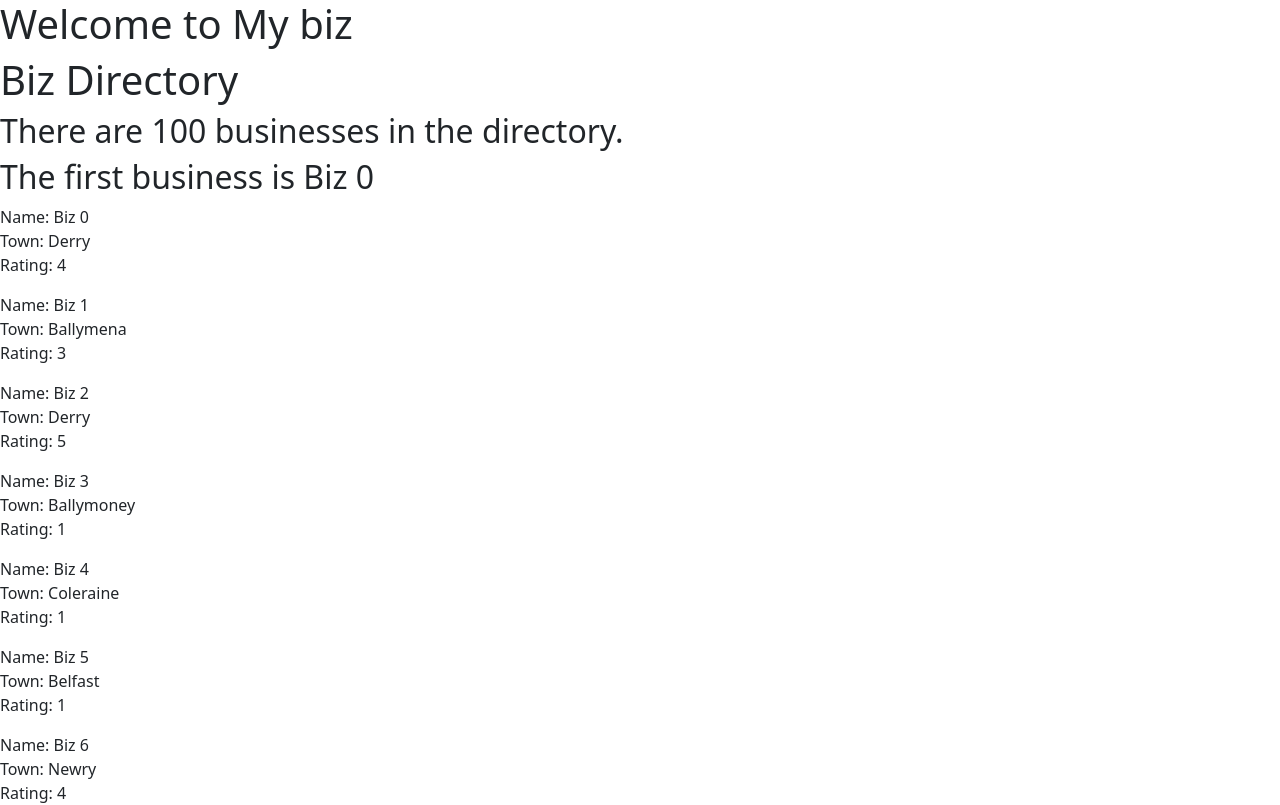
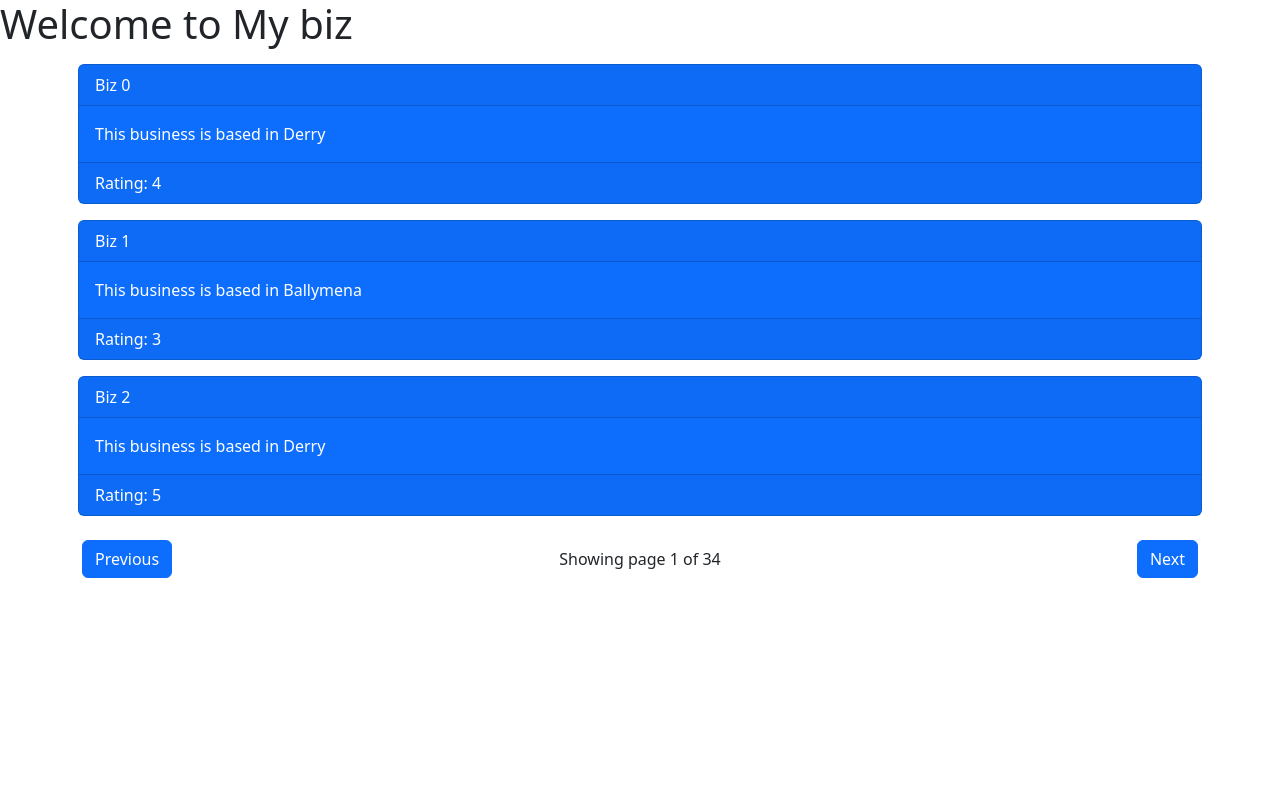
Before and after one commit to RuisuRasu249/biz, an Angular app: page / in a window 1280 px wide. Shown: the top 805 px of the page. Built offline with nearby package versions, Linux system fonts and the light colour scheme.

Commit message:
Front end Pagination

```diff
--- a/src/app/business.component.html
+++ b/src/app/business.component.html
@@ -1,23 +1,3 @@
-<h1>Biz Directory</h1>
-
-<h2>
-    There are {{business_list.length}}
-    businesses in the directory.
-</h2>
-
-<h2>
-    The first business is
-    {{business_list[0].name}}
-</h2>
-
-@for (business of business_list; track business.name){
-    <p>
-        Name: {{business.name}} <br>
-        Town: {{business.town}} <br>
-        Rating: {{business.rating}}
-    </p>
-}
-
 <div class="container">
     <div class="row">
         <div class="col-sm-12 p-2">
@@ -37,4 +17,25 @@
             }
         </div>
     </div>
+
+    <div class="row">
+        <div class="col-sm-4">
+            <button class="btn btn-primary"
+                (click) = "previousPage()">
+                Previous
+            </button>
+        </div>
+
+        <div class="col-sm-4 text-center align-self-center">
+            Showing page {{this.page}}
+            of {{this.dataService.getLastPageNumber()}}
+        </div>
+
+        <div class="col-sm-4 text-end">
+            <button class="btn btn-primary"
+                (click) = "nextPage()">
+                Next
+            </button>
+        </div>
+    </div>
 </div>
--- a/src/app/business.component.ts
+++ b/src/app/business.component.ts
@@ -12,10 +12,25 @@
 export class BusinessComponent {
 
   business_list: any;
+  page: number = 1;
 
-  constructor(private dataService: DataService){}
+  constructor(public dataService: DataService){}
 
   ngOnInit(){
-    this.business_list = this.dataService.getBusiness();
+    this.business_list = this.dataService.getBusinesses(this.page);
+  }
+
+  previousPage(){
+    if(this.page > 1){
+      this.page = this.page - 1;
+      this.business_list = this.dataService.getBusinesses(this.page);
+    }
+  }
+
+  nextPage(){
+    if(this.page < this.dataService.getLastPageNumber()){
+      this.page = this.page + 1;
+      this.business_list = this.dataService.getBusinesses(this.page);
+    }
   }
 }
--- a/src/app/data.service.ts
+++ b/src/app/data.service.ts
@@ -2,8 +2,18 @@
 
 export class DataService{
 
-    getBusiness(){
-        return jsonData;
+    //Implement PAGINATION
+    pageSize: number = 3;
+
+    getBusinesses(page: number){
+        let pageStart = (page - 1) * this.pageSize;
+        let pageEnd = pageStart + this.pageSize;
+
+        return jsonData.slice(pageStart, pageEnd);
+    }
+
+    getLastPageNumber(){
+        return Math.ceil(jsonData.length / this.pageSize);
     }
 
 }
```
